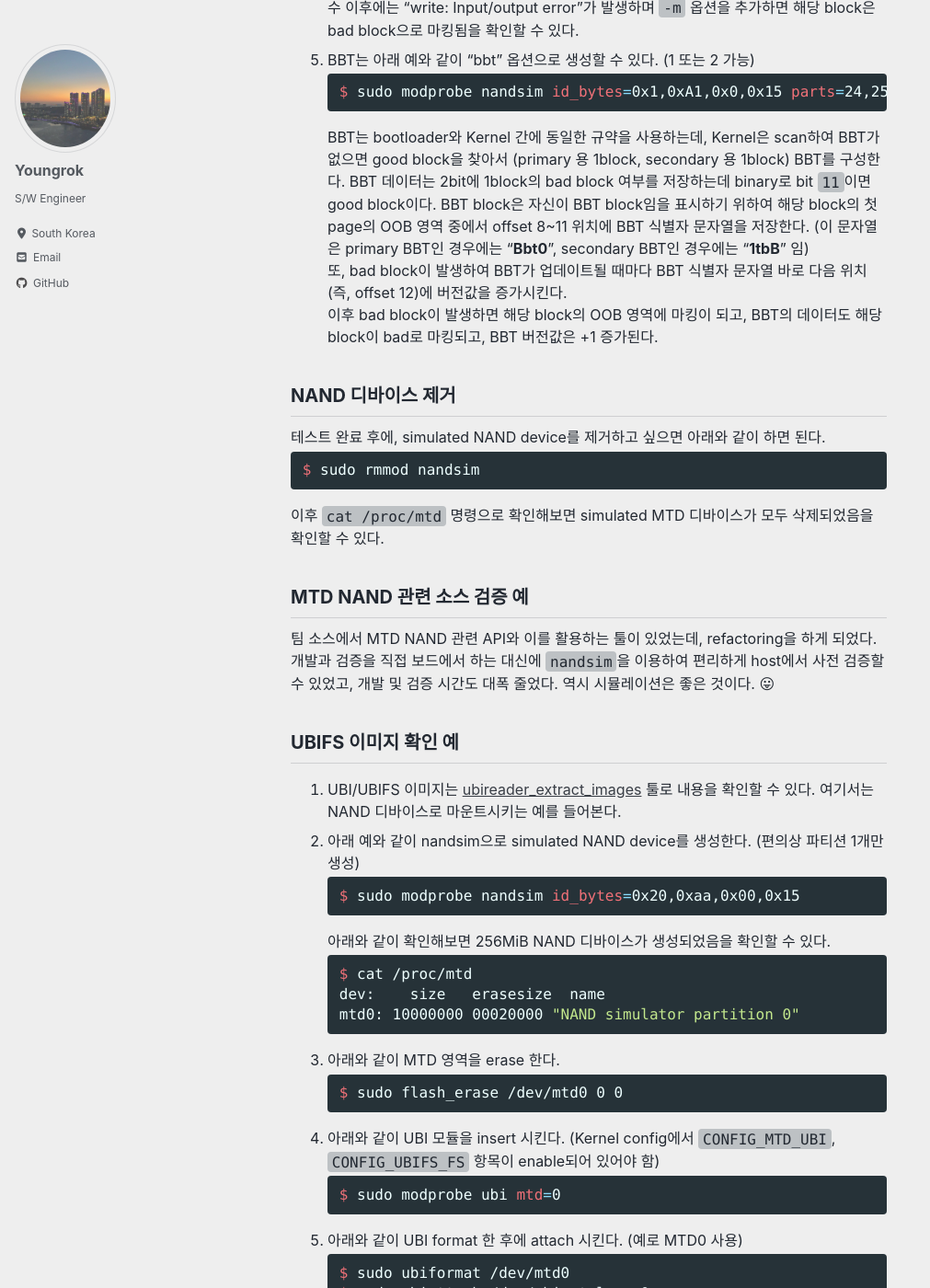
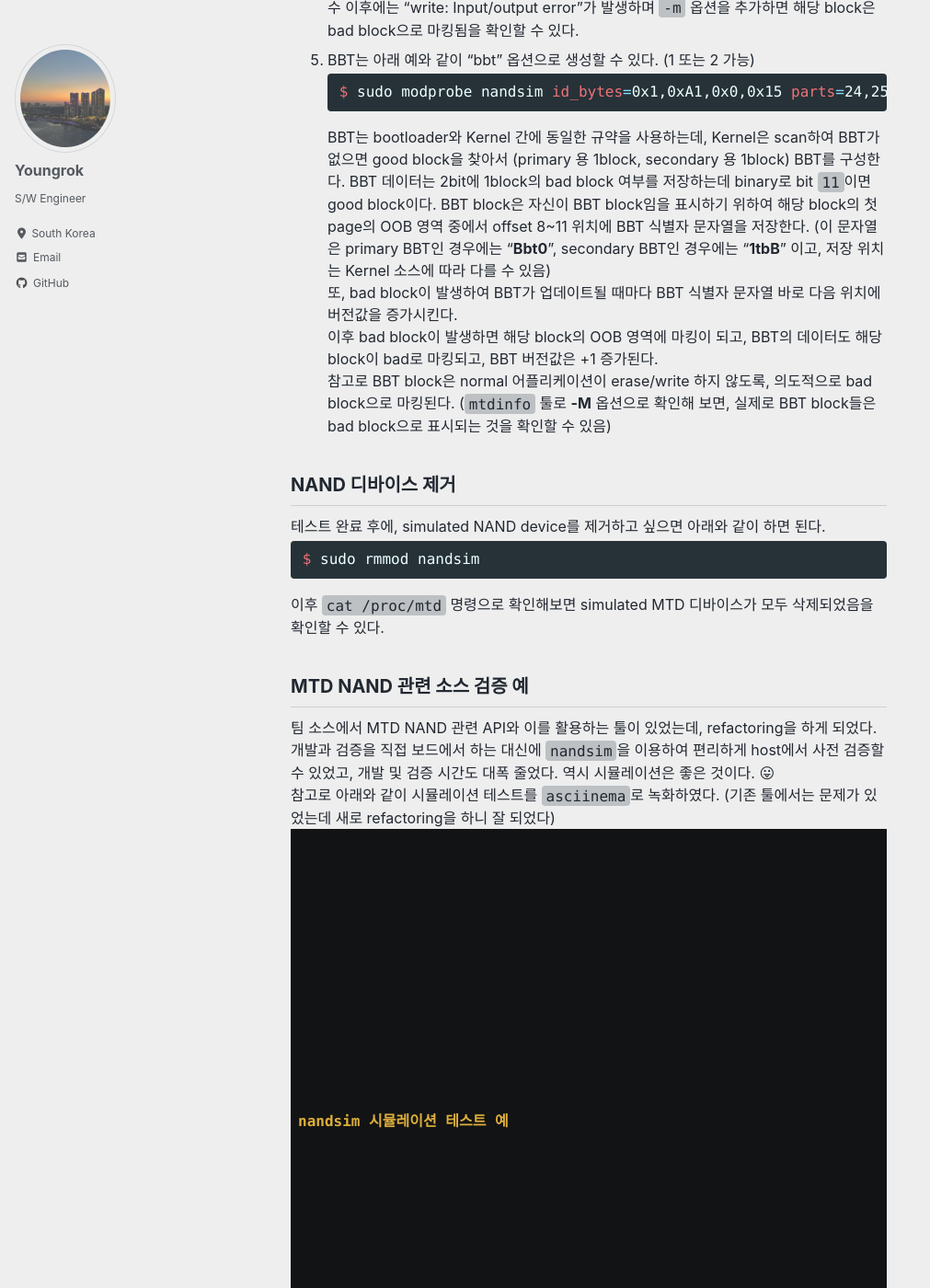
Before and after one commit to yrpark99/yrpark99.github.io, a Jekyll site: the page built from _posts/2021-02-12-nandsim.md, in a window 1280 px wide and 1400 px high, scrolled down 7392 px. Shown: the whole window at 92% size, without its empty margins (0-1011 px from the left). Built offline with Jekyll 4.4.1, drawn with Linux system fonts in a browser that asks for light colours; cached includes are drawn as plain includes; nearby versions of some CDN libraries; some web fonts are replaced; some of the changed text lies outside the part shown.

Commit message:
Add NAND simul test

````diff
--- a/_posts/2021-02-12-nandsim.md
+++ b/_posts/2021-02-12-nandsim.md
@@ -267,11 +267,11 @@ $ sudo apt install mtd-utils
    ```
    또, 아래와 같이 `nanddump` 툴로 확인해 보면, 해당 bad block은 skip 되었음을 확인할 수 있다.
    ```sh
-   $ sudo nanddump -o -p /dev/mtd0 > mtd_dump.txt
+   $ sudo nanddump -f mtd_dump.txt -o -p /dev/mtd0
    ```
    만약 bad block도 dump 뜨고 싶으면, 아래 예와 같이 `--bb=dumpbad` 옵션을 추가하면 된다.
    ```sh
-   $ sudo nanddump -o -p --bb=dumpbad /dev/mtd0 > mtd_dump.txt
+   $ sudo nanddump -f mtd_dump.txt -o -p --bb=dumpbad /dev/mtd0
    ```
    Bad block의 첫번째 page에서 OOB 데이터의 첫 바이트 값이 **0xFF**가 아닌 **0x00**으로 bad block 마킹되었음을 확인할 수 있다. (참고로 이 NAND chip은 page 크기가 512 바이트를 초과하므로 **large page**이고 이 경우에는 OOB 영역 offset <span style="color:blue">0</span> 위치에 마킹됨, 한편 page 크기가 512 바이트 이하인 **small page**인 경우에는 offset <span style="color:red">5</span> 위치에 마킹됨)
 1. Weak block은 (erase 시 bad block이 발생할 수 있는 block) 아래 예와 같이 `weakblocks` 옵션으로 block 값을 주면 된다. (형식은 block_번호:최대_erase_가능한_횟수(생략하면 디폴트 3회))
@@ -288,9 +288,10 @@ $ sudo apt install mtd-utils
 ```sh
 $ sudo modprobe nandsim id_bytes=0x1,0xA1,0x0,0x15 parts=24,256,296 badblocks=0,1 bbt=1
 ```
-BBT는 bootloader와 Kernel 간에 동일한 규약을 사용하는데, Kernel은 scan하여 BBT가 없으면 good block을 찾아서 (primary 용 1block, secondary 용 1block) BBT를 구성한다. BBT 데이터는 2bit에 1block의 bad block 여부를 저장하는데 binary로 bit `11`이면 good block이다. BBT block은 자신이 BBT block임을 표시하기 위하여 해당 block의 첫 page의 OOB 영역 중에서 offset 8~11 위치에 BBT 식별자 문자열을 저장한다. (이 문자열은 primary BBT인 경우에는 "**Bbt0**", secondary BBT인 경우에는 "**1tbB**" 임)
-또, bad block이 발생하여 BBT가 업데이트될 때마다 BBT 식별자 문자열 바로 다음 위치(즉, offset 12)에 버전값을 증가시킨다.
+BBT는 bootloader와 Kernel 간에 동일한 규약을 사용하는데, Kernel은 scan하여 BBT가 없으면 good block을 찾아서 (primary 용 1block, secondary 용 1block) BBT를 구성한다. BBT 데이터는 2bit에 1block의 bad block 여부를 저장하는데 binary로 bit `11`이면 good block이다. BBT block은 자신이 BBT block임을 표시하기 위하여 해당 block의 첫 page의 OOB 영역 중에서 offset 8~11 위치에 BBT 식별자 문자열을 저장한다. (이 문자열은 primary BBT인 경우에는 "**Bbt0**", secondary BBT인 경우에는 "**1tbB**" 이고, 저장 위치는 Kernel 소스에 따라 다를 수 있음)
+또, bad block이 발생하여 BBT가 업데이트될 때마다 BBT 식별자 문자열 바로 다음 위치에 버전값을 증가시킨다.
 이후 bad block이 발생하면 해당 block의 OOB 영역에 마킹이 되고, BBT의 데이터도 해당 block이 bad로 마킹되고, BBT 버전값은 +1 증가된다.
+참고로 BBT block은 normal 어플리케이션이 erase/write 하지 않도록, 의도적으로 bad block으로 마킹된다. (`mtdinfo` 툴로 **-M** 옵션으로 확인해 보면, 실제로 BBT block들은 bad block으로 표시되는 것을 확인할 수 있음)
 
 ## NAND 디바이스 제거
 테스트 완료 후에, simulated NAND device를 제거하고 싶으면 아래와 같이 하면 된다.
@@ -301,6 +302,12 @@ $ sudo rmmod nandsim
 
 ## MTD NAND 관련 소스 검증 예
 팀 소스에서 MTD NAND 관련 API와 이를 활용하는 툴이 있었는데, refactoring을 하게 되었다. 개발과 검증을 직접 보드에서 하는 대신에 `nandsim`을 이용하여 편리하게 host에서 사전 검증할 수 있었고, 개발 및 검증 시간도 대폭 줄었다. 역시 시뮬레이션은 좋은 것이다. 😛
+참고로 아래와 같이 시뮬레이션 테스트를 `asciinema`로 녹화하였다. (기존 툴에서는 문제가 있었는데 새로 refactoring을 하니 잘 되었다)
+<head>
+  <link rel="stylesheet" type="text/css" href="/assets/css/asciinema-player.css"/>
+</head>
+<asciinema-player src="/assets/nand_simul.cast" cols="134" rows="30" font-size="medium" poster="data:text/plain,\e[15;1H\e[1;33mnandsim 시뮬레이션 테스트 예"></asciinema-player>
+<script src="/assets/js/asciinema-player.js"></script>
 
 ## UBIFS 이미지 확인 예
 1. UBI/UBIFS 이미지는 [ubireader_extract_images](https://github.com/jrspruitt/ubi_reader) 툴로 내용을 확인할 수 있다. 여기서는 NAND 디바이스로 마운트시키는 예를 들어본다.
````
Also changed, not shown: other parts of _posts/2021-02-12-nandsim.md (+1 -1 lines), 2 other files.
